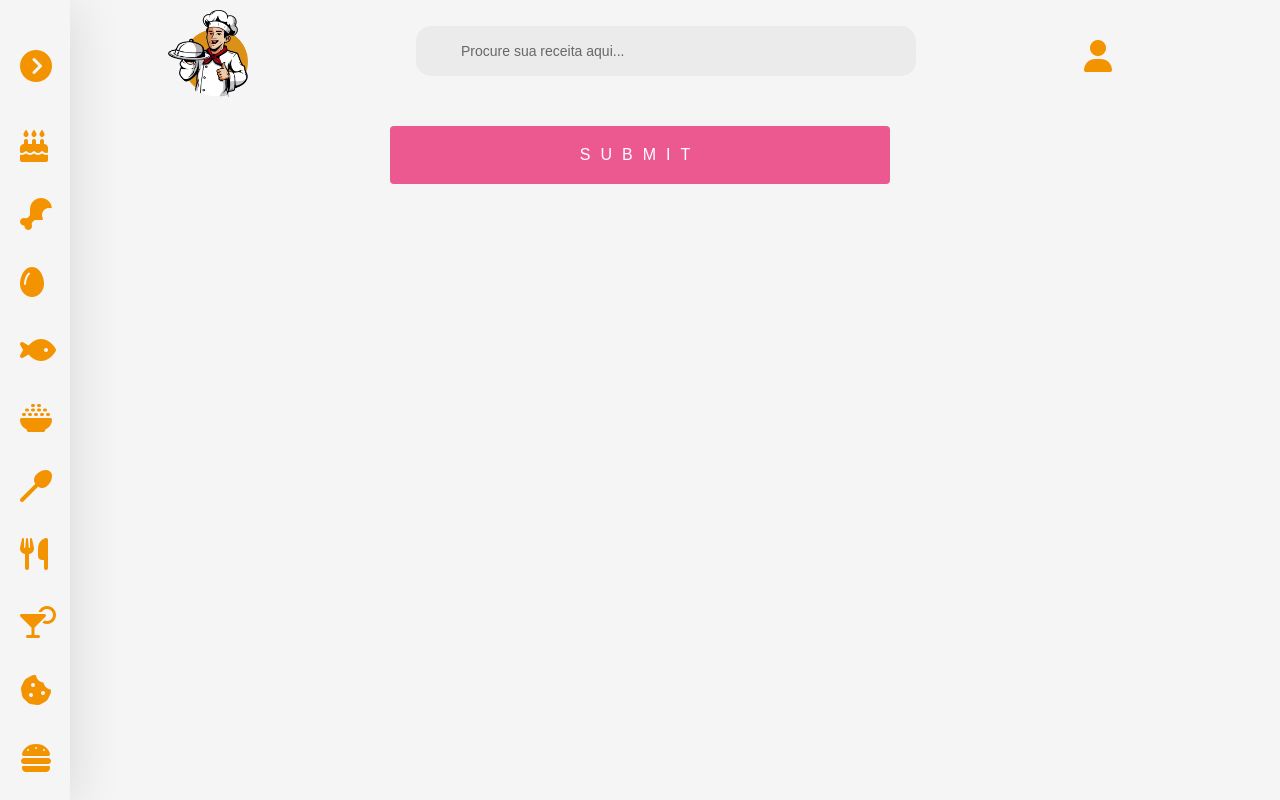
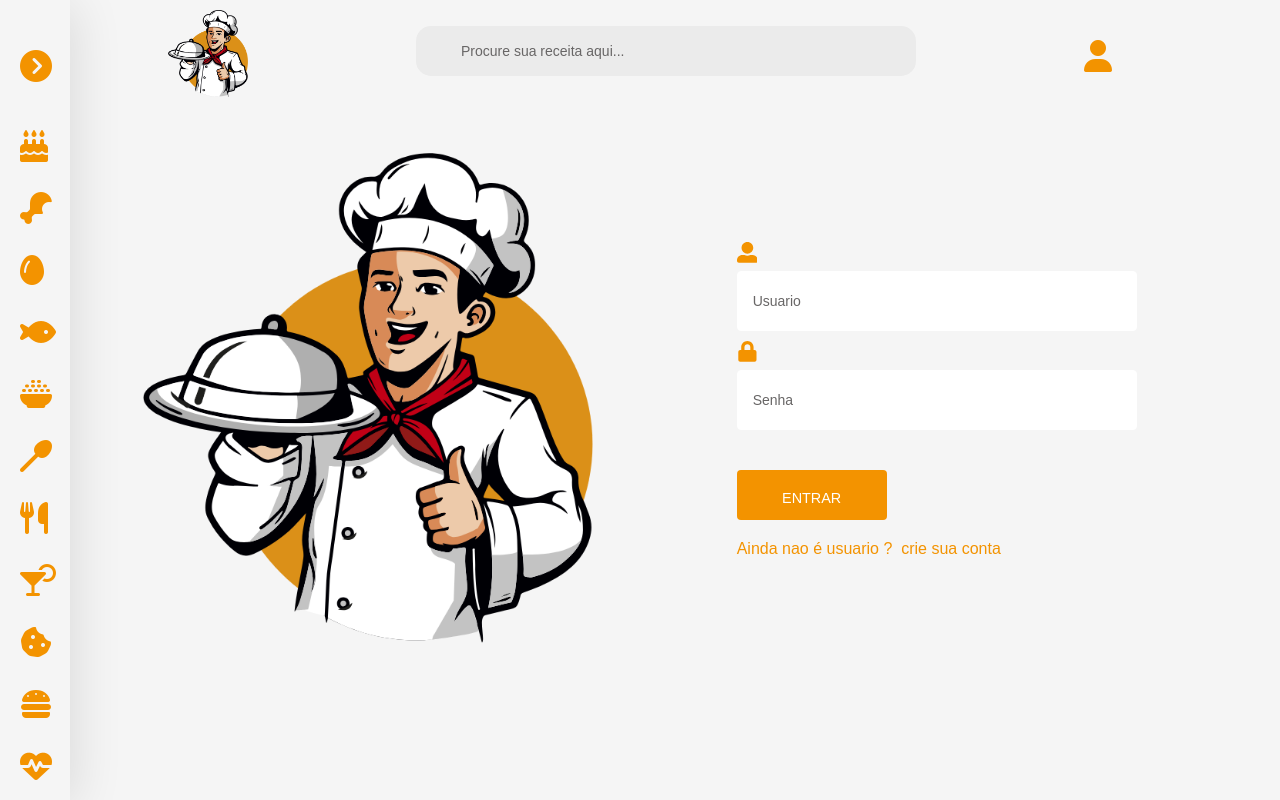
Before and after one commit to eu-waliston/Sabores, a React (Create React App) app in the folder sabores-frontend/: page /login in a window 1280 px wide. Built offline with nearby package versions, Linux system fonts and the light colour scheme.

Commit message:
Sabores - Atualização dos elementos e criação da pagina de login e cadastro

```diff
--- a/sabores-frontend/src/components/Left-Menu/LeftMenu.css
+++ b/sabores-frontend/src/components/Left-Menu/LeftMenu.css
@@ -8,6 +8,7 @@
     overflow: hidden;
     z-index: 10;
     position: fixed;
+
 }
 .fa-solid {
     cursor: pointer;
@@ -29,7 +30,7 @@
 
 .leftmenu-itens {
     display: grid;
-    gap: 36px;
+    gap: 30px;
     position: relative;
     top: 130px;
 }
@@ -44,6 +45,7 @@
     margin-right: 30px;
     font-size: 2rem;
     margin-left: 20px;
+
 }
 
 .leftmenu--iten i:hover {
@@ -58,6 +60,7 @@
     font-weight: 300;
     transition: .5s;
     cursor: pointer;
+    border: none;
 }
 
 .leftmenu--iten-h1:hover {
@@ -86,4 +89,5 @@
     transition: .8s;
     position: relative;
     display: none;
+    border: none;
 }
--- a/sabores-frontend/src/components/Login/Login.css
+++ b/sabores-frontend/src/components/Login/Login.css
@@ -1,6 +1,15 @@
 .form-container {
-    width: 100%;
-    height: 100vh;
+  width: 100%;
+  height: 100vh;
+  display: flex;
+  align-items: center;
+  align-content: center;
+  justify-content: space-evenly;
+  background-color: whitesmoke;
+}
+
+.logo {
+  width: 450px;
 }
 
 form {
@@ -17,7 +26,7 @@ h1 {
 }
 
 .form {
-  background: #0e101c;
+  background: var(--website-color-4);
   max-width: 400px;
   margin: 0 auto;
 }
@@ -34,7 +43,8 @@ p::before {
 input {
   display: block;
   box-sizing: border-box;
-  width: 100%;
+  width: 400px;
+  height: 60px;
   border-radius: 4px;
   border: 1px solid white;
   padding: 10px 15px;
@@ -53,22 +63,24 @@ label {
   font-weight: 200;
 }
 
-button[type="submit"],
-input[type="submit"] {
-  background: #ec5990;
-  color: white;
+button[type="submit"]{
+  background: var(--website-color-4);
+  color: rgb(255, 255, 255);
   text-transform: uppercase;
   border: none;
   margin-top: 40px;
   padding: 20px;
-  font-size: 16px;
-  font-weight: 100;
-  letter-spacing: 10px;
+  font-size: 0.9rem;
+  font-weight: 500;
+  height: 50px;
+  width: 150px;
 }
 
 button[type="submit"]:hover,
 input[type="submit"]:hover {
-  background: #bf1650;
+  opacity: 0.9;
+  cursor: pointer;
+  transition: .3s;
 }
 
 button[type="submit"]:active,
@@ -118,9 +130,26 @@ button {
   display: block;
   appearance: none;
   margin-top: 40px;
-  border: 1px solid #333;
+  border: 1px solid var(--website-color-4);
   margin-bottom: 20px;
   text-transform: uppercase;
   padding: 10px 20px;
   border-radius: 4px;
 }
+
+.icon-style {
+  color: var(--website-color-4);
+  font-size: 1.3rem;
+  margin-bottom: 4px;
+}
+
+.new__account {
+  font-family: var(--font-webiste);
+  color: var(--website-color-4);
+  font-weight: 500;
+}
+
+input:focus {
+  outline: none;
+  border: 1px solid var(--website-color-4);
+}
--- a/sabores-frontend/src/components/Login/Login.jsx
+++ b/sabores-frontend/src/components/Login/Login.jsx
@@ -1,7 +1,10 @@
 import React from "react";
 import { useForm } from "react-hook-form";
+// import { BiSolidUser, FaLock } from "react-icons"
+import { FaLock, FaUserAlt } from "react-icons/fa"
 
 import "./Login.css";
+// import { Link } from "react-router-dom";
 
 const Login = () => {
   const { register, handleSubmit } = useForm();
@@ -9,13 +12,21 @@ const Login = () => {
 
   return (
     <div className="form-container">
-      <div className="a-side"></div>
+      <div className="a-side">
+        <img src={require("../images/Sabores-Logo.png")} alt="logo" className="logo"/>
+      </div>
       <div className="b-side">
         <form onSubmit={handleSubmit(onSubmit)}>
+          <FaUserAlt className="icon-style"/>
           <input {...register("usuario")} placeholder="Usuario" />
+          <FaLock className="icon-style"/>
           <input {...register("usuario")} placeholder="Senha" />
-          <input type="submit" />
+          <button type="submit">Entrar</button>
         </form>
+        <h4 className="new__account">
+          Ainda nao é usuario ? &nbsp;
+          <span>crie sua conta</span>
+        </h4>
       </div>
     </div>
   );
--- a/sabores-frontend/src/components/Top-Menu/TopMenu.jsx
+++ b/sabores-frontend/src/components/Top-Menu/TopMenu.jsx
@@ -7,11 +7,13 @@ const TopMenu = () => {
     <div className="top_menu">
       <div className="top_menu__component">
         <div className="menu--itens">
-          <img
-            src={require("../images/Sabores-Logo.png")}
-            alt="logo"
-            className="logo--topbar"
-          />
+          <Link to={"/"}>
+            <img
+              src={require("../images/Sabores-Logo.png")}
+              alt="logo"
+              className="logo--topbar"
+            />
+          </Link>
         </div>
         <div>
           <input
```
